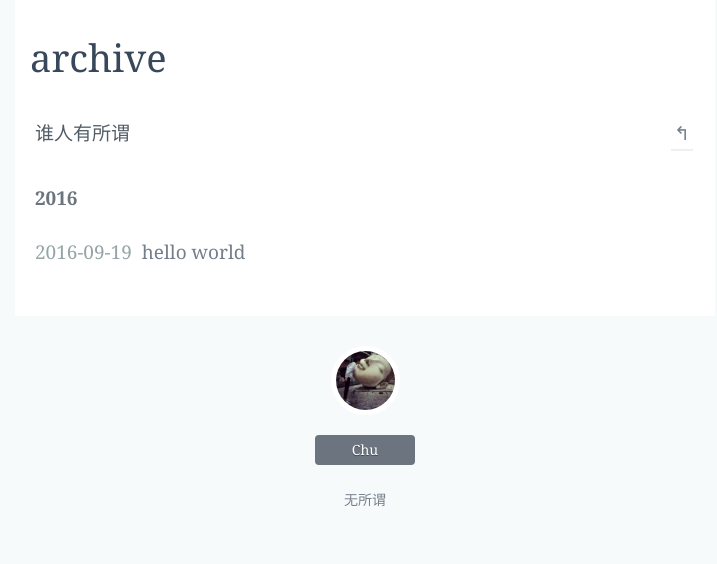
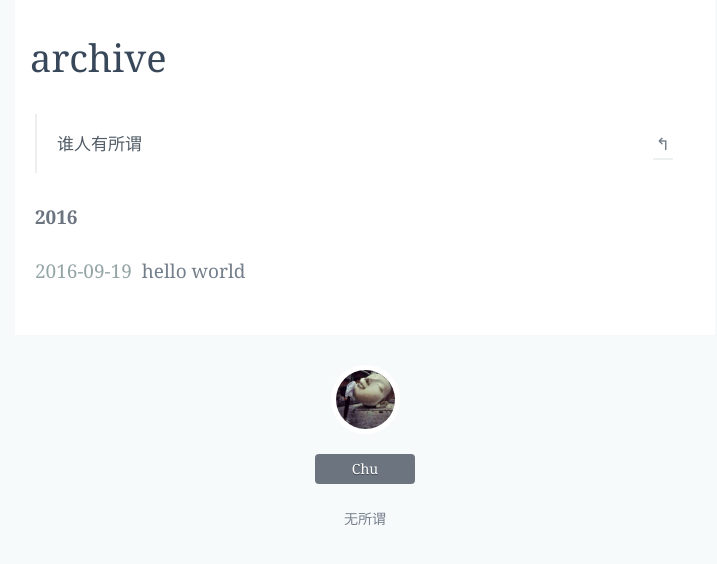
Before and after one commit to bqkc/bqkc.github.io, a Jekyll site: the page built from archive/index.md, in a window 1280 px wide. Shown: the top 564 px of the page, without its empty margins (275-992 px from the left). Built offline with Jekyll 4.4.1, drawn with Linux system fonts in a browser that asks for light colours.

Commit message:
Update index.md

```diff
--- a/archive/index.md
+++ b/archive/index.md
@@ -5,7 +5,7 @@
 ---
 
 
-谁人有所谓<span style="float:right"><a href="/">↰</a></span>
+> 谁人有所谓 <span style="float:right"><a href="/">↰</a></span>
 
 
 
```
